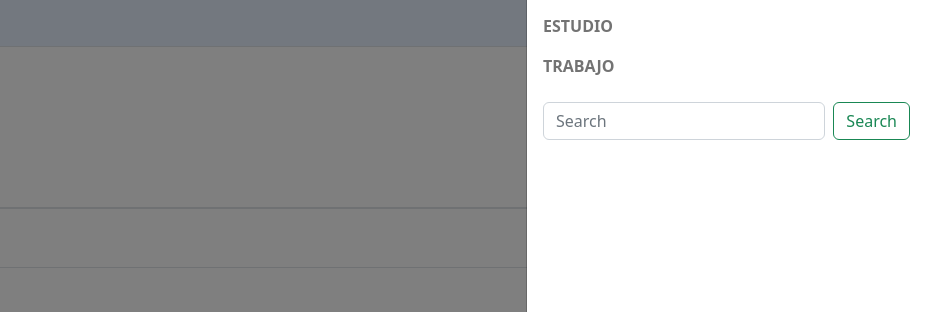
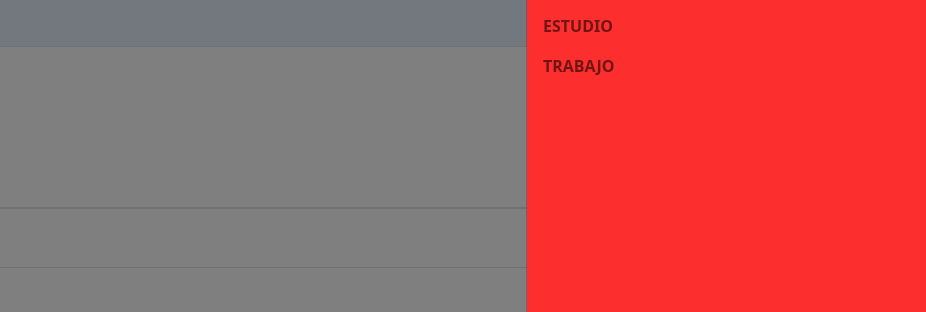
Before and after one commit to mmatias024/mmatias024.github.io, a plain HTML site: page DATOS_PERSONALES.HTML in a window 1280 px wide. Both pictures are taken after a click on the button 1240 px from the left and 28 px from the top of the page. Shown: the part 112-424 px from the top of the page, 354-1280 px from the left. Drawn offline with Linux system fonts and the light colour scheme.

Commit message:
se cambio el color del navbar por completo

```diff
--- a/DATOS_PERSONALES.HTML
+++ b/DATOS_PERSONALES.HTML
@@ -16,7 +16,7 @@
           <button class="navbar-toggler" type="button" data-bs-toggle="offcanvas" data-bs-target="#offcanvasNavbar" aria-controls="offcanvasNavbar">
             <span class="navbar-toggler-icon"></span>
           </button>
-          <div class="offcanvas offcanvas-end" tabindex="-1" id="offcanvasNavbar" aria-labelledby="offcanvasNavbarLabel">
+          <div class="offcanvas offcanvas-end"style="background-color: rgb(252, 46, 46);" tabindex="-1" id="offcanvasNavbar" aria-labelledby="offcanvasNavbarLabel">
             <div class="offcanvas-header">
               <h5 class="offcanvas-title" id="offcanvasNavbarLabel"><strong>Menu</strong></h5>
               <button type="button" class="btn-close" data-bs-dismiss="offcanvas" aria-label="Close"></button>
@@ -34,10 +34,6 @@
                 </li>
 
               </ul>
-              <form class="d-flex mt-3" role="search">
-                <input class="form-control me-2" type="search" placeholder="Search" aria-label="Search">
-                <button class="btn btn-outline-success" type="submit">Search</button>
-              </form>
             </div>
           </div>
         </div>
```
Also changed, not shown: ESTUDIOS.HTML (+1 -5 lines), TRABAJO.HTML (+1 -5 lines), index.html (+3 -6 lines).
